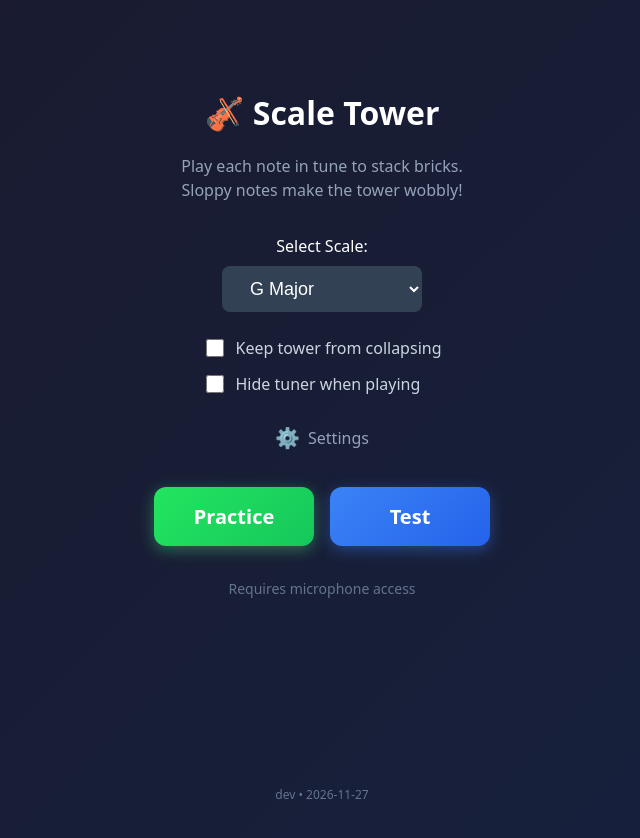
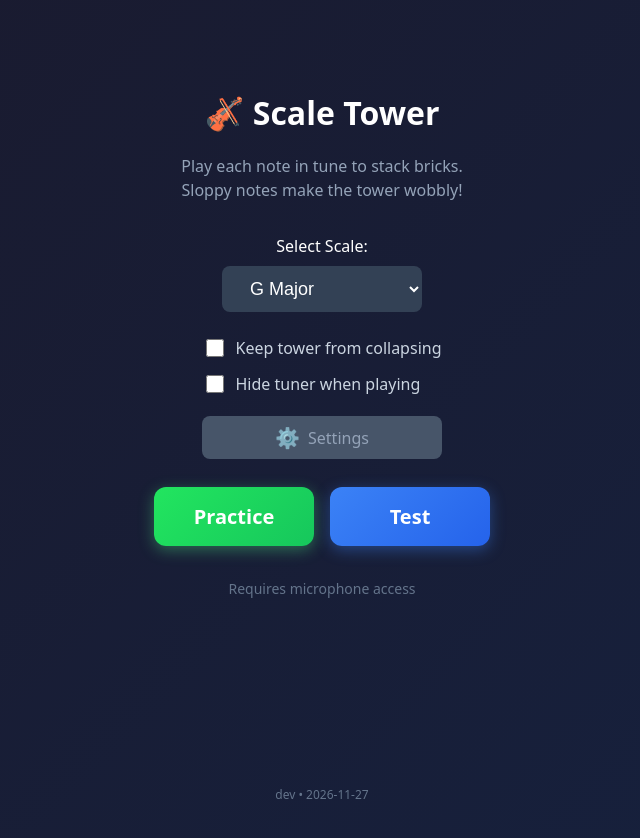
Before and after one commit to rwest/scales-tuner, a React (Vite) app: page / in a window 1280 px wide. Shown: the whole page, without its empty margins (318-958 px from the left). Built offline with nearby package versions, Linux system fonts and the light colour scheme.

Commit message:
fix: Update button background color for improved visibility

```diff
--- a/src/scales-tuner.tsx
+++ b/src/scales-tuner.tsx
@@ -1067,7 +1067,7 @@ export default function ViolinTunerGame(): ReactNode {
               fontSize: 16,
               borderRadius: 8,
               border: 'none',
-              background: 'transparent',
+              background: '#475569',
               color: '#94a3b8',
               cursor: 'pointer',
               display: 'flex',
```
